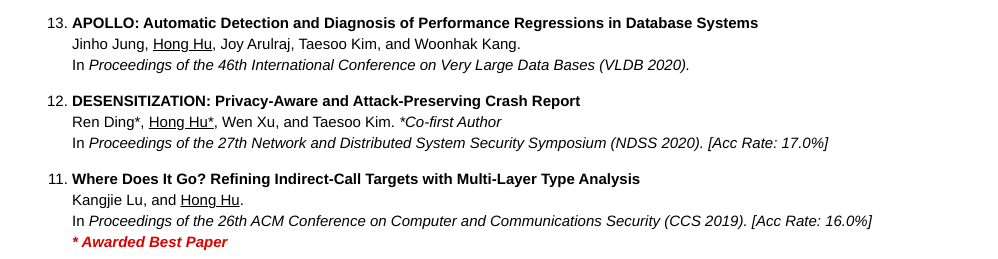
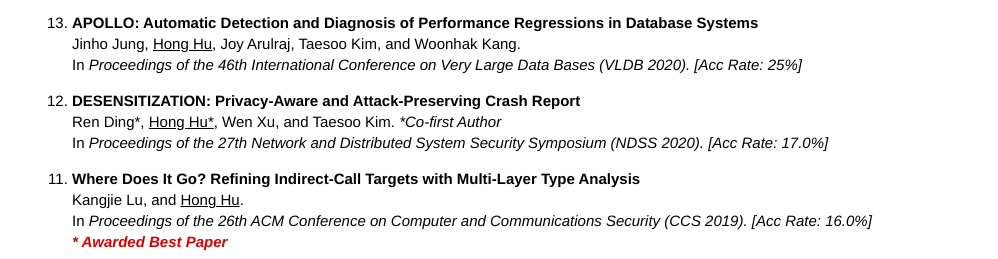
Before and after one commit to huhong789/huhong789.github.io, a plain HTML site: page index.html in a window 1280 px wide. Shown: the part 746-1005 px from the top of the page, 96-1094 px from the left. Drawn offline with Linux system fonts and the light colour scheme.

Commit message:
add VLDB 2020 acceptance rate

```diff
--- a/index.html
+++ b/index.html
@@ -139,6 +139,7 @@
         Jinho Jung, <u>Hong Hu</u>, Joy Arulraj, Taesoo Kim, and Woonhak Kang.<br>
         In <span style="font-style: italic;">
           Proceedings of the 46th International Conference on Very Large Data Bases (VLDB 2020).
+          [Acc Rate: 25%]
         </span>
         <br>
       </li>
```
